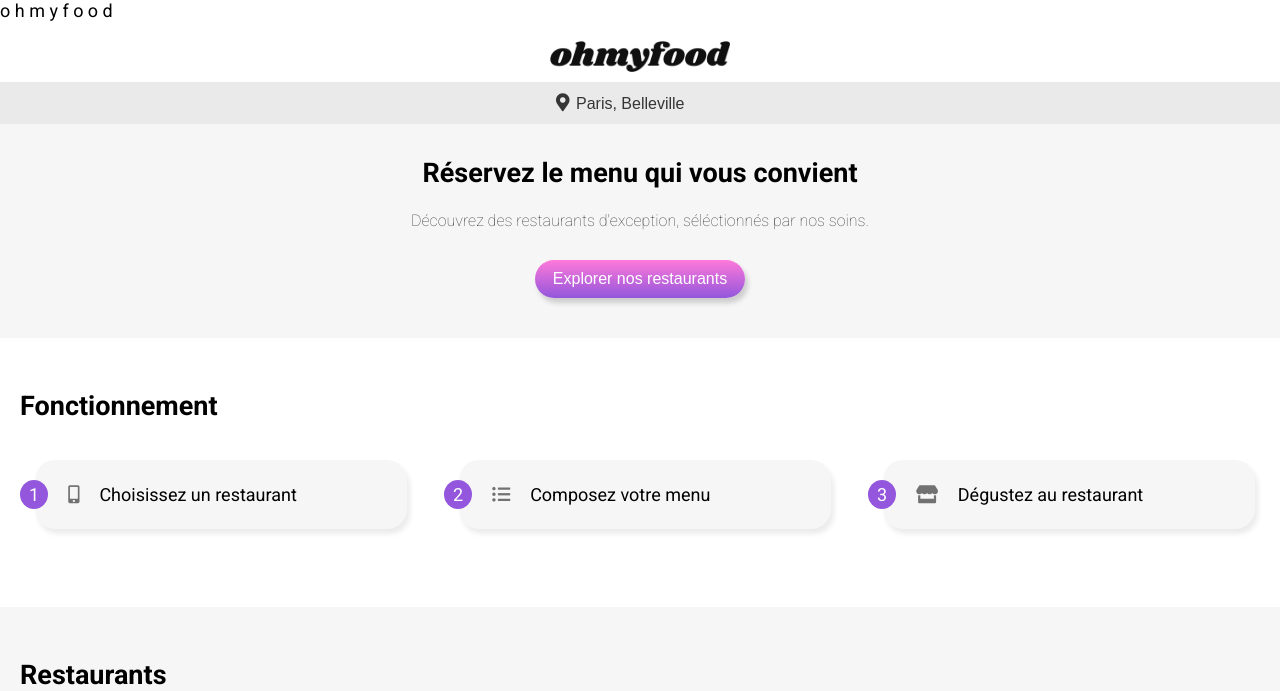
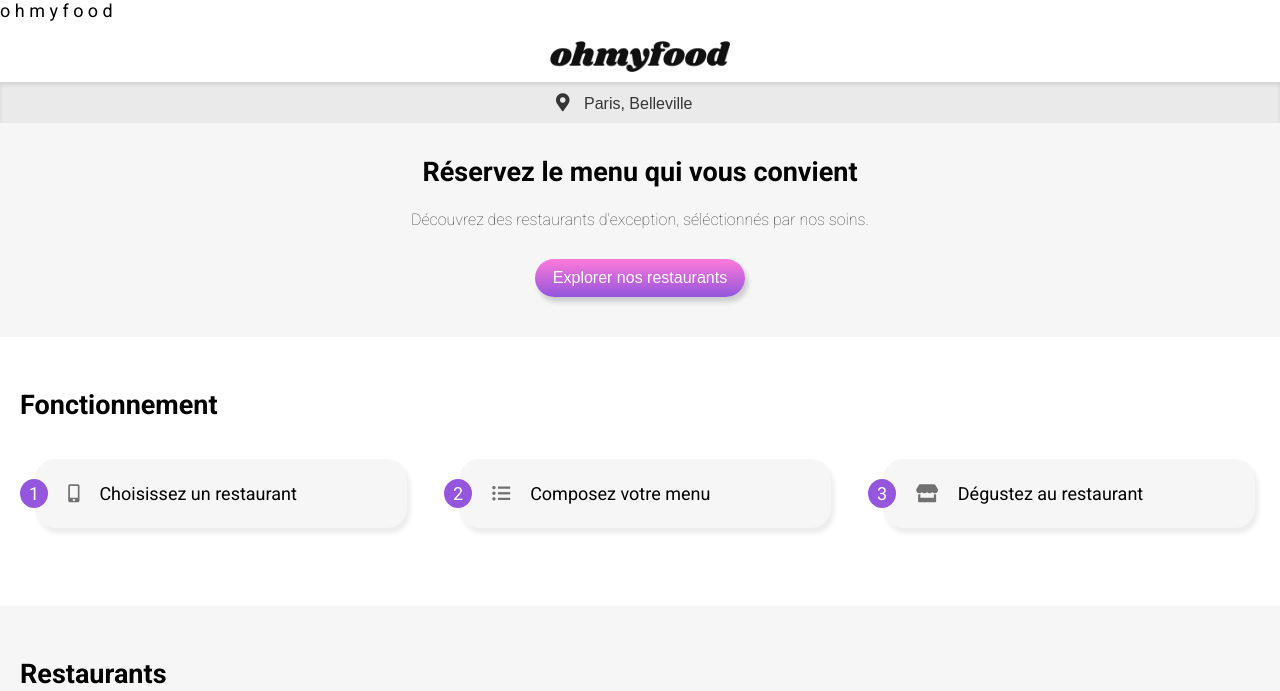
Before and after one commit to johannabruel/OC-Projet-OhMyFood, a website: page index.html in a window 1280 px wide. Shown: the top 691 px of the page. Drawn offline with nearby package versions, Linux system fonts and the light colour scheme; files that its build step writes are made by us from their sources; a web font is replaced by a local one.

Commit message:
Ajout des ombres

```diff
--- a/sass/layouts/_form.scss
+++ b/sass/layouts/_form.scss
@@ -6,6 +6,7 @@
     gap: 15px;
     background-color: #eaeaea;
     padding: 10px 0;
+    box-shadow: inset 0 3px 4px #d3d3d3;
 }
 
 .form {
@@ -13,6 +14,7 @@
       width: 150px;
       border: none;
       font-size: 16px;
+      padding: 0 10px;
       background-color: #eaeaea;
 
         &::placeholder {
```
